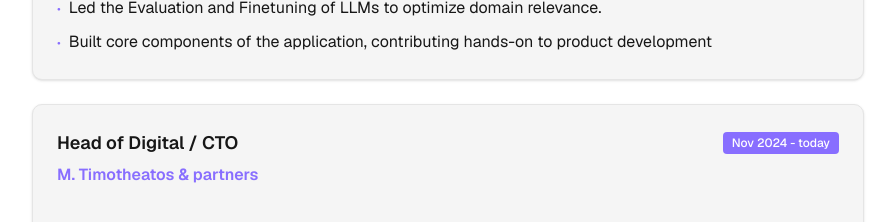
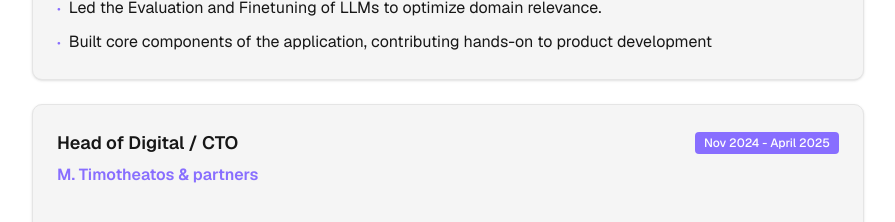
Before and after one commit to panostim/panostim.github.io, a Next.js app: page / in a window 1280 px wide. Shown: the part 860-1082 px from the top of the page, without its empty margins (192-1087 px from the left). Built offline with nearby package versions, Linux system fonts and the light colour scheme.

Commit message:
Update employment period for Head of Digital / CTO

```diff
--- a/components/cv-experience.tsx
+++ b/components/cv-experience.tsx
@@ -25,7 +25,7 @@ const experiences = [
   {
     title: "Head of Digital / CTO",
     company: "M. Timotheatos & partners",
-    period: "Nov 2024 - today",
+    period: "Nov 2024 - April 2025",
     achievements: [
       "Delivered several software development projects",
       "Built and maintained the corporate website",
```
